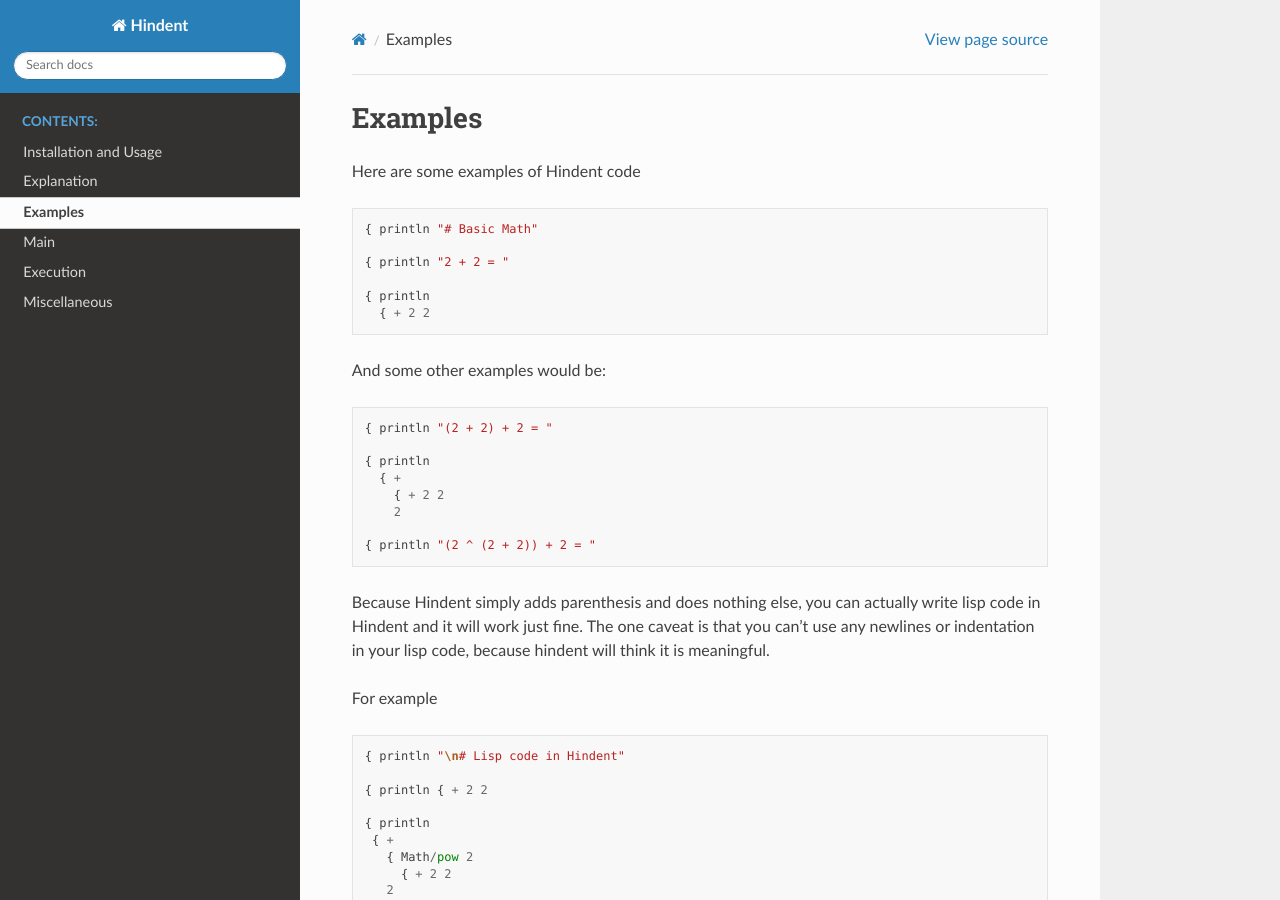
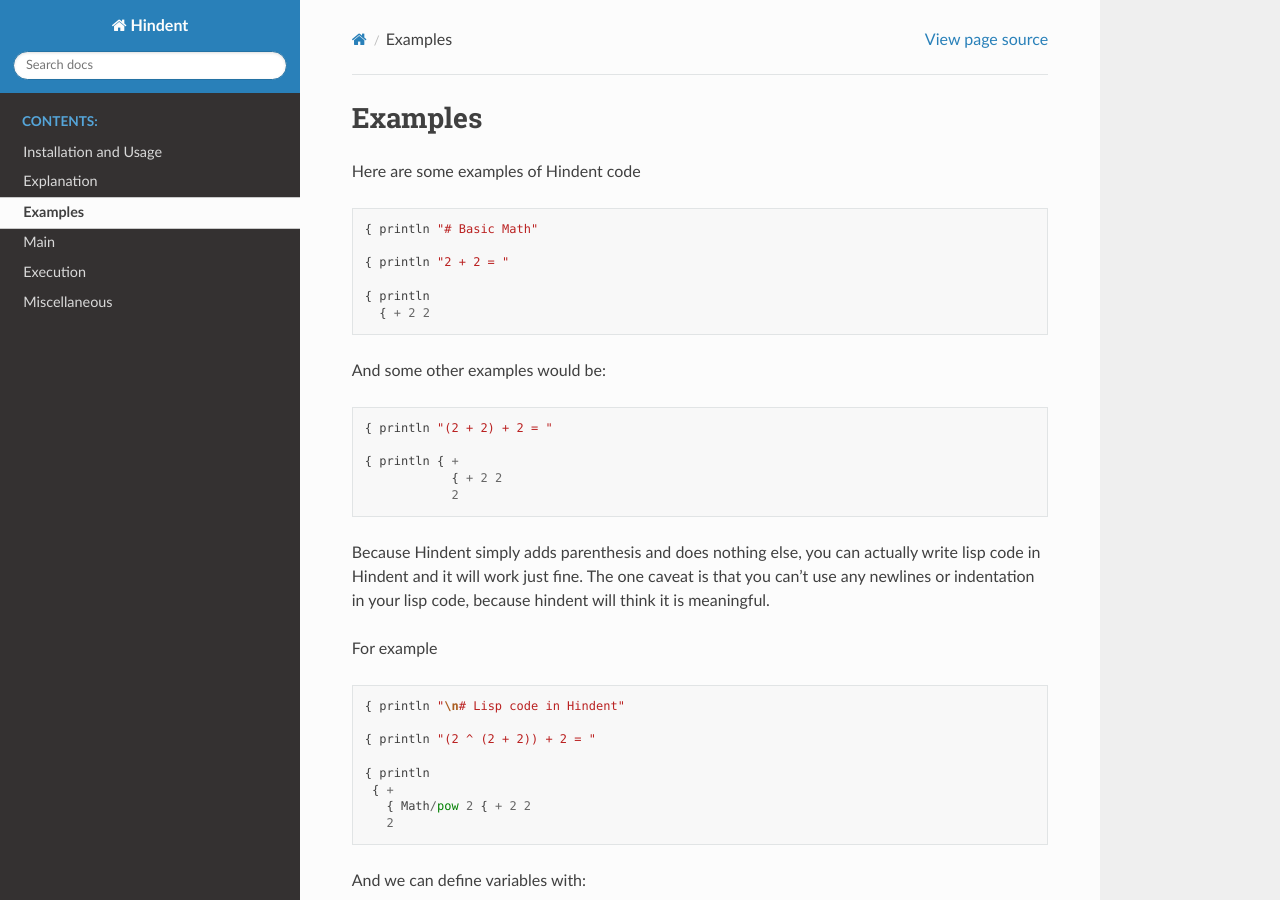
Before and after one commit to GSmithApps/hindent, a Sphinx documentation site: the page built from docs/source/examples.rst, in a window 1280 px wide and 900 px high. Built offline with Sphinx 7.4.7 and the Read the Docs theme 2.0.0, drawn with Linux system fonts in a browser that asks for light colours; some of the changed lines change nothing that is shown.

Commit message:
examples

```diff
--- a/docs/source/examples.rst
+++ b/docs/source/examples.rst
@@ -20,12 +20,10 @@
 
    { println "(2 + 2) + 2 = "
 
-   { println
-     { +
-       { + 2 2
-       2
+   { println { +
+               { + 2 2
+               2
 
-   { println "(2 ^ (2 + 2)) + 2 = "
 
 
 Because Hindent simply adds parenthesis and does
@@ -40,12 +38,11 @@
 
    { println "\n# Lisp code in Hindent"
 
-   { println { + 2 2
+   { println "(2 ^ (2 + 2)) + 2 = "
 
    { println
     { +
-      { Math/pow 2
-        { + 2 2
+      { Math/pow 2 { + 2 2
       2
 
 And we can define variables with:
@@ -139,10 +136,9 @@
      .   5
      .         6
 
-   { println
-     { +
-       { + 2 2
-       { + 2 3
+   { println { +
+               { + 2 2
+               { + 2 3
 
    ; lisp conditional
    ; (if (> x 0)
```
